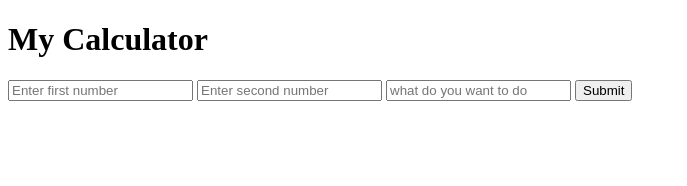
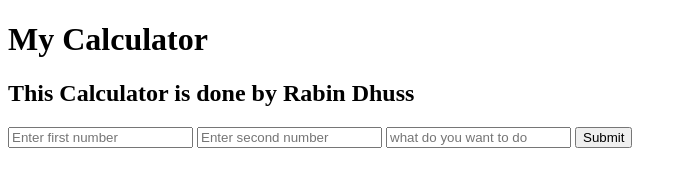
Before and after one commit to rabin31/Simple_Calculator, a plain HTML site: page index.html in a window 1280 px wide. Shown: the whole page, without its empty margins (0-687 px from the left). Drawn offline with Linux system fonts and the light colour scheme.

Commit message:
Update index.html

```diff
--- a/index.html
+++ b/index.html
@@ -7,6 +7,7 @@
 </head>
 <body>
     <h1>My Calculator</h1>
+    <h2>This Calculator is done by Rabin Dhuss</h2>
     <form action="">
         <input type="number" placeholder="Enter first number" id="value1">
         <input type="number" placeholder="Enter second number" id="value2">
```
